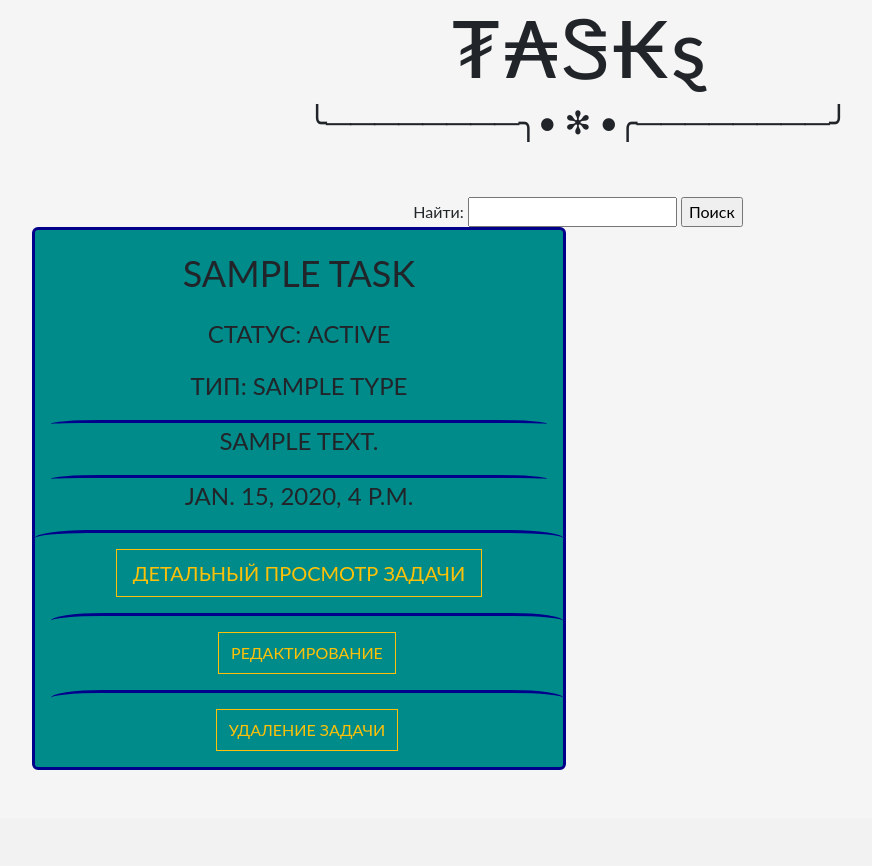
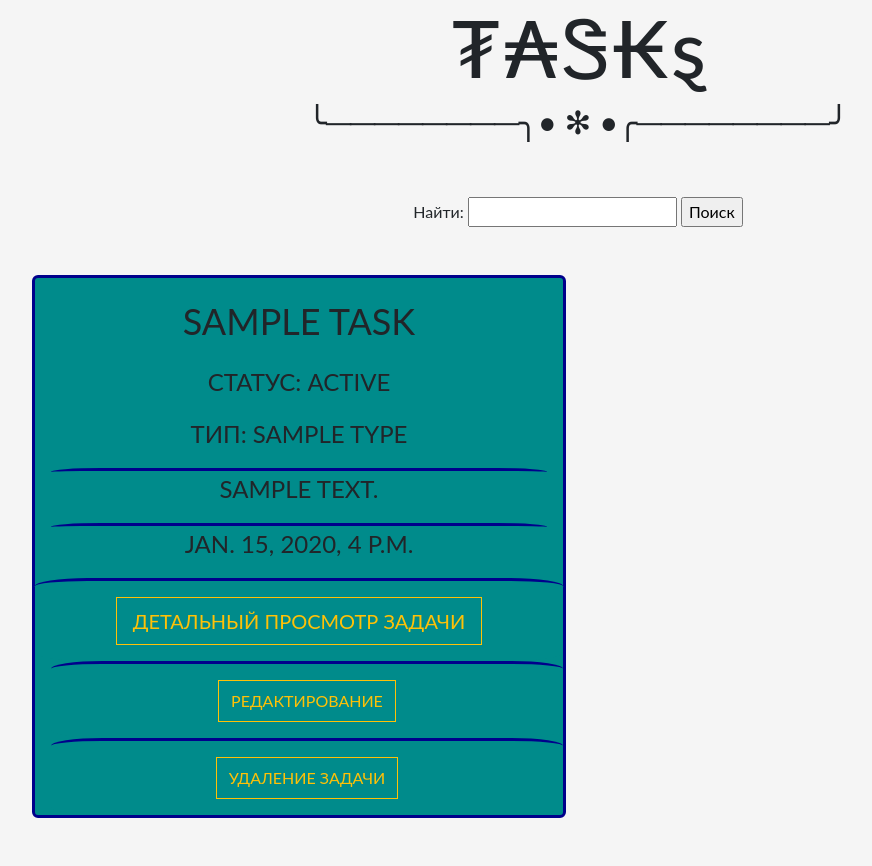
Before and after one commit to PandoraGrims/To-Do-list-boris, a Django app: page / in a window 1280 px wide. Shown: the part 105-971 px from the top of the page, without its empty margins (62-934 px from the left). Before the commit the page ends 875 px from the top, so only its background shows below. Run offline with Django 4.2, Linux system fonts and the light colour scheme; tables that the repository leaves empty hold one stand-in row (values such as "Sample post"); parts of the project's set-up code (start-up, migrations or seed data) failed here and were passed over.

Commit message:
исправил баг с поиском

```diff
--- a/source/webapp/templates/tasks/index.html
+++ b/source/webapp/templates/tasks/index.html
@@ -12,7 +12,7 @@
     </div>
     {% include "search_form.html" %}
     <div class="container text-center">
-        <div class="container-our-works pb-5">
+        <div class="container-our-works pb-5 pt-5">
             <div class="row row-cols-1 row-cols-md-2 g-4">
                 {% for task in tasks %}
                     <div class="col-xxl-4 col-lg-6 col-sm-12">
@@ -24,8 +24,8 @@
                                 <p class="card-text card-text-1 text-uppercase"
                                    style="font-size: 24px;">Статус: {{ task.status }}</p>
                                 {% for type in task.type.all %}
-                                <p class="card-text card-text-1 text-uppercase"
-                                   style="font-size: 24px;">Тип: {{ type.type_name }}</p>
+                                    <p class="card-text card-text-1 text-uppercase"
+                                       style="font-size: 24px;">Тип: {{ type.type_name }}</p>
                                 {% endfor %}
                                 <p class="card-text card-text-1 text-uppercase"
                                    style="font-size: 24px; border-top: 3px solid darkblue; border-radius: 10%;">{{ task.detailed_description }}</p>
@@ -59,7 +59,11 @@
             </div>
         </div>
     </div>
-    {% if is_paginated %}
-        {% include 'partial/pagination.html' %}
-    {% endif %}
+    <div class="container text-center">
+        <div class="page_footer">
+            {% if is_paginated %}
+                {% include 'tasks/pagination.html' %}
+            {% endif %}
+        </div>
+    </div>
 {% endblock %}
--- a/source/webapp/views/tasks_view.py
+++ b/source/webapp/views/tasks_view.py
@@ -41,8 +41,11 @@ class TaskListView(ListView):
         print(self.search_value)
         if self.search_value:
             queryset = queryset.filter(Q(title__icontains=self.search_value) |
-                                       Q(author__icontains=self.search_value))
-        return queryset
+                                       Q(detailed_description__icontains=self.search_value))
+
+            return queryset
+        else:
+            return queryset
 
 
 class TaskCreateView(View):
```
